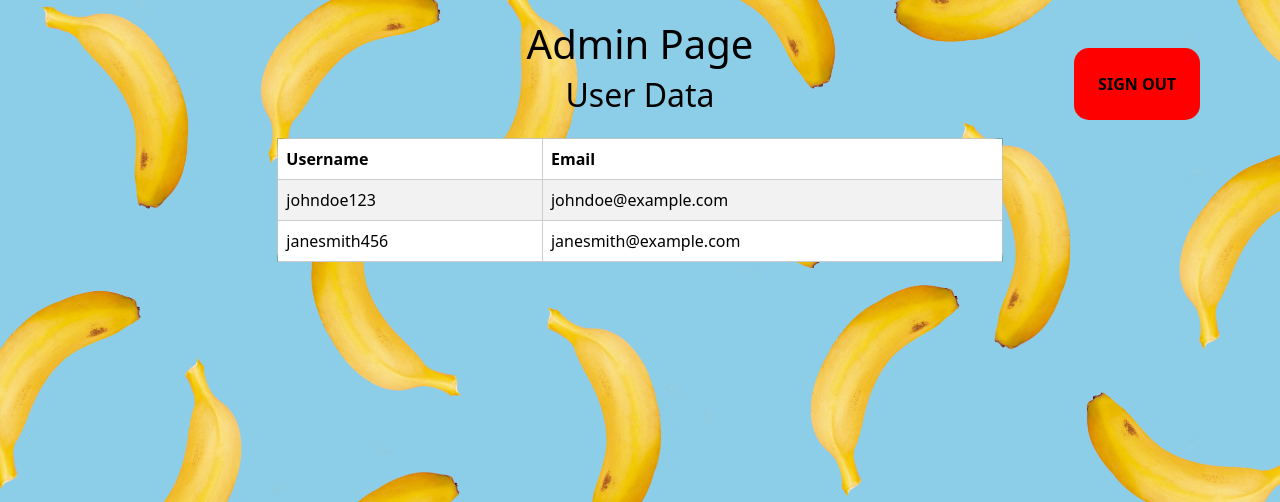
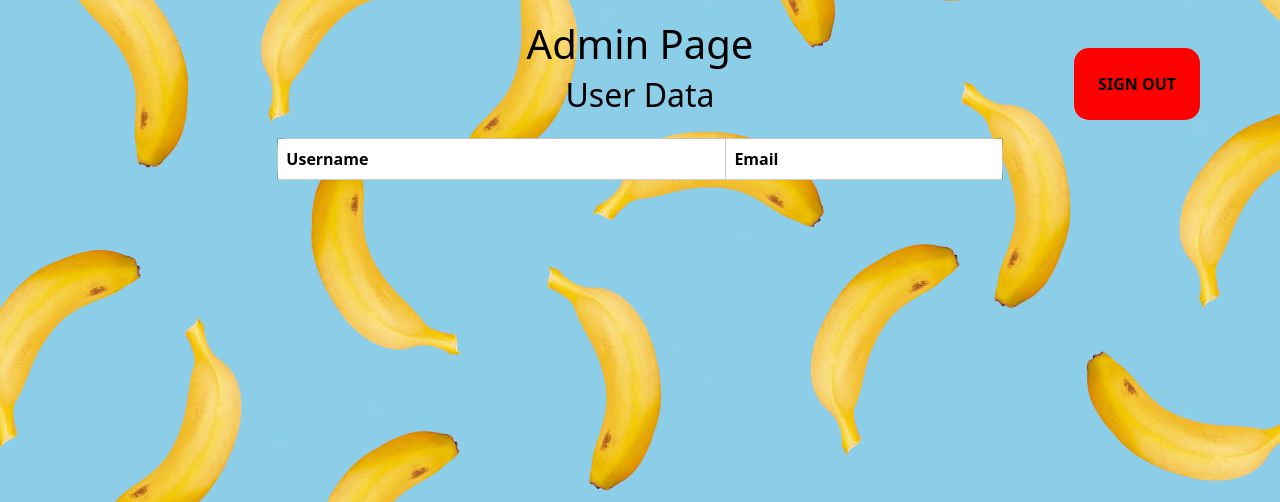
Before and after one commit to AryanilPanja/Photo_slideshow_app, a Flask app: template templates/admin.html in a window 1280 px wide. Shown: the top 502 px of the page. Run offline with Flask 3, Linux system fonts and the light colour scheme; the template is opened without the code that fills it, so the values that code supplies are empty.

Commit message:
fix admin page

```diff
--- a/app.py
+++ b/app.py
@@ -315,7 +315,9 @@ def adminpage():
 def get_user_details():
     result = cursor.execute(text("SELECT user_id, username, email_id FROM users"))
     users = result.fetchall()
-    return jsonify(users)
+
+    data = [[data for data in user] for user in users]
+    return jsonify(data)
 
 @app.route('/<username>/upload', methods=['GET'])
 #@jwt_required()
--- a/templates/admin.html
+++ b/templates/admin.html
@@ -70,16 +70,7 @@
               <th>Email</th>
             </tr>
           </thead>
-          <tbody id="details">
-            <tr>
-              <td>johndoe123</td>
-              <td>johndoe@example.com</td>
-            </tr>
-            <tr>
-              <td>janesmith456</td>
-              <td>janesmith@example.com</td>
-            </tr>
-          </tbody>
+          <tbody id="details"></tbody>
         </table>
       </div>
     </div>
```
